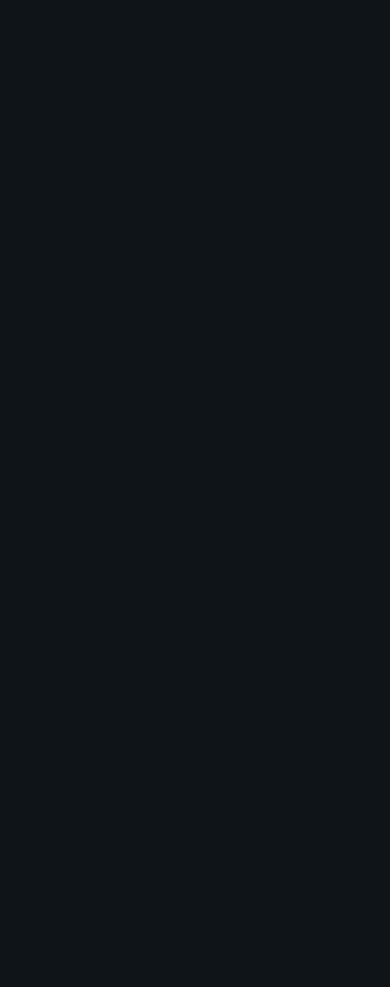
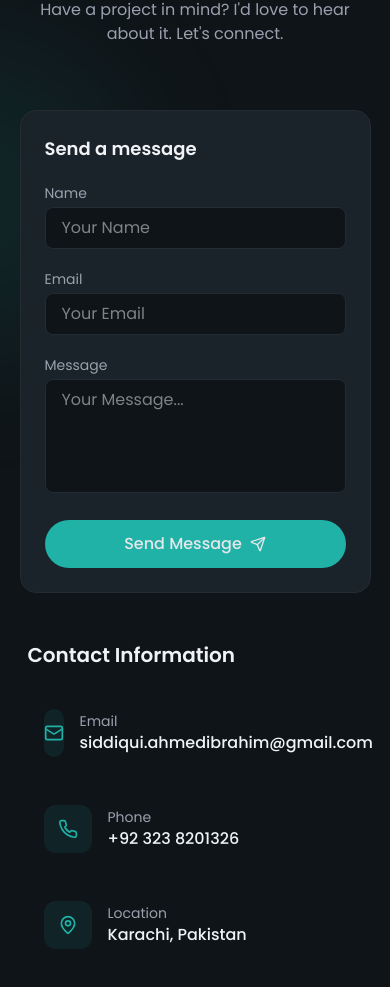
Before and after one commit to DeveloperAhmedIbrahim/my-portfolio, a Next.js app: page / in a window 390 px wide. Shown: the part 7092-8079 px from the top of the page. Before the commit the page ends 6853 px from the top, so only its background shows below. Built offline with nearby package versions, Linux system fonts and the light colour scheme.

Commit message:
contact section completed.

```diff
--- a/src/app/page.tsx
+++ b/src/app/page.tsx
@@ -2,6 +2,7 @@ import HeroSection from '@/sections/HeroSection';
 import AboutSection from '@/sections/AboutSection';
 import ProjectSection from '@/sections/ProjectSection';
 import ExperienceSection from '@/sections/ExperienceSection';
+import ContactSection from '@/sections/ContactSection';
 
 export default function Home() {
   return (
@@ -10,6 +11,7 @@ export default function Home() {
       <AboutSection />
       <ProjectSection />
       <ExperienceSection />
+      <ContactSection />
     </>
   );
 }
--- a/src/components/navbar/Navbar.tsx
+++ b/src/components/navbar/Navbar.tsx
@@ -13,7 +13,6 @@ const navLinks = [
     {href: '#about', label: "About"},
     {href: '#projects', label: "Projects"},
     {href: '#experience', label: "Experience"},
-    {href: '#testimonials', label: "Testimonials"},
     {href: '#contact', label: "Contact"},
 ]
 
@@ -22,7 +21,7 @@ const Navbar = () => {
     const [navOpen, setNavOpen] = useState(false);
     useEffect(() => {
         const handleScroll = () => {
-            setScrolled(window.screenY > 40);
+            setScrolled(window.scrollY > 40);
         }
         window.addEventListener("scroll", handleScroll);
         return () => window.removeEventListener("scroll", handleScroll);
--- /dev/null
+++ b/src/sections/ContactSection.tsx
@@ -0,0 +1,80 @@
+import SectionHeader from "@/components/ui/SectionHeader";
+import { LuMail, LuMapPin, LuPhone, LuSend } from "react-icons/lu";
+
+const contactInfo = [
+    {
+        icon: LuMail,
+        label: "Email",
+        value: "siddiqui.ahmedibrahim@gmail.com",
+        href: "mailto:siddiqui.ahmedibrahim@gmail.com"
+    },
+    {
+        icon: LuPhone,
+        label: "Phone",
+        value: "+92 323 8201326",
+        href: "tel:+923238201326"
+    },
+    {
+        icon: LuMapPin,
+        label: "Location",
+        value: "Karachi, Pakistan",
+        href: "#"
+    }
+];
+const ContactSection = () => {
+    return (
+        <section id="contact" className="py-24 relative overflow-hidden">
+            <div className="absolute top-1/3 right-1/4  -translate-x-1/2 -translate-1/2 w-80 h-80 rounded-full blur-3xl bg-primary/10" />
+            <div className="w-[90%] max-w-6xl mx-auto relative z-10 space-y-16">
+                <SectionHeader title="Let's build" highlight="something great" badge="Contact" description="Have a project in mind? I'd love to hear about it. Let's connect."/>
+                <div className="grid grid-cols-1 md:grid-cols-2 gap-10">
+                    {/* left - form */}
+                    <form action="" className="p-6 rounded-2xl bg-surface border border-border space-y-5">
+                        <h3 className="text-lg font-semibold text-text">Send a message</h3>
+                        {/* name */}
+                        <div>
+                            <label htmlFor="name" className="text-sm text-gray-400 block mb-1">Name</label>
+                            <input type="text" placeholder="Your Name" className="w-full px-4 py-2 rounded-lg bg-background border border-border text-text outline-none focus:border-primary transition" required />
+                        </div>
+                        {/* email */}
+                        <div>
+                            <label htmlFor="email" className="text-sm text-gray-400 block mb-1">Email</label>
+                            <input type="text" placeholder="Your Email" className="w-full px-4 py-2 rounded-lg bg-background border border-border text-text outline-none focus:border-primary transition" required />
+                        </div>
+                        <div>
+                            <label htmlFor="message" className="text-sm text-gray-400 block mb-1">Message</label>
+                            <textarea rows={4} placeholder="Your Message..." className="w-full px-4 py-2 rounded-lg bg-background border border-border text-text outline-none focus:border-primary transition resize-none" required></textarea>
+                        </div>
+                        <button type="submit" className="w-full py-3 rounded-full bg-primary text-gray-200 font-medium hover:opacity-90 transition flex items-center justify-center gap-2 cursor-pointer">
+                            Send Message
+                            <LuSend className="w-4 h-4" />
+                        </button>
+                    </form>
+                    {/* right - contact info */}
+                    <div className="p-2">
+                        <div className="text-xl font-semibold mb-6">Contact Information</div>
+                        <div className="space-y-4">
+                            {contactInfo.map((item, index) => (
+                                <a key={index} href={item.href} className="flex items-center gap-4 p-4 rounded-xl hover:bg-surface transition-colors group">
+                                    <div className="w-12 h-12 rounded-xl bg-primary/10 flex items-center justify-center group-hover:bg-primary/20 transition-colors">
+                                        <item.icon className="w-5 h-5 text-primary" />
+                                    </div>
+                                    <div>
+                                        <div className="text-gray-400 text-sm">
+                                            {item.label}
+                                        </div>
+                                        <div className="font-medium">
+                                            {item.value}
+                                        </div>
+                                    </div>
+                                </a>
+                            ))}
+                        </div>
+                    </div>
+                </div>
+            </div>
+        </section>
+    )
+}
+
+export default ContactSection;
```
